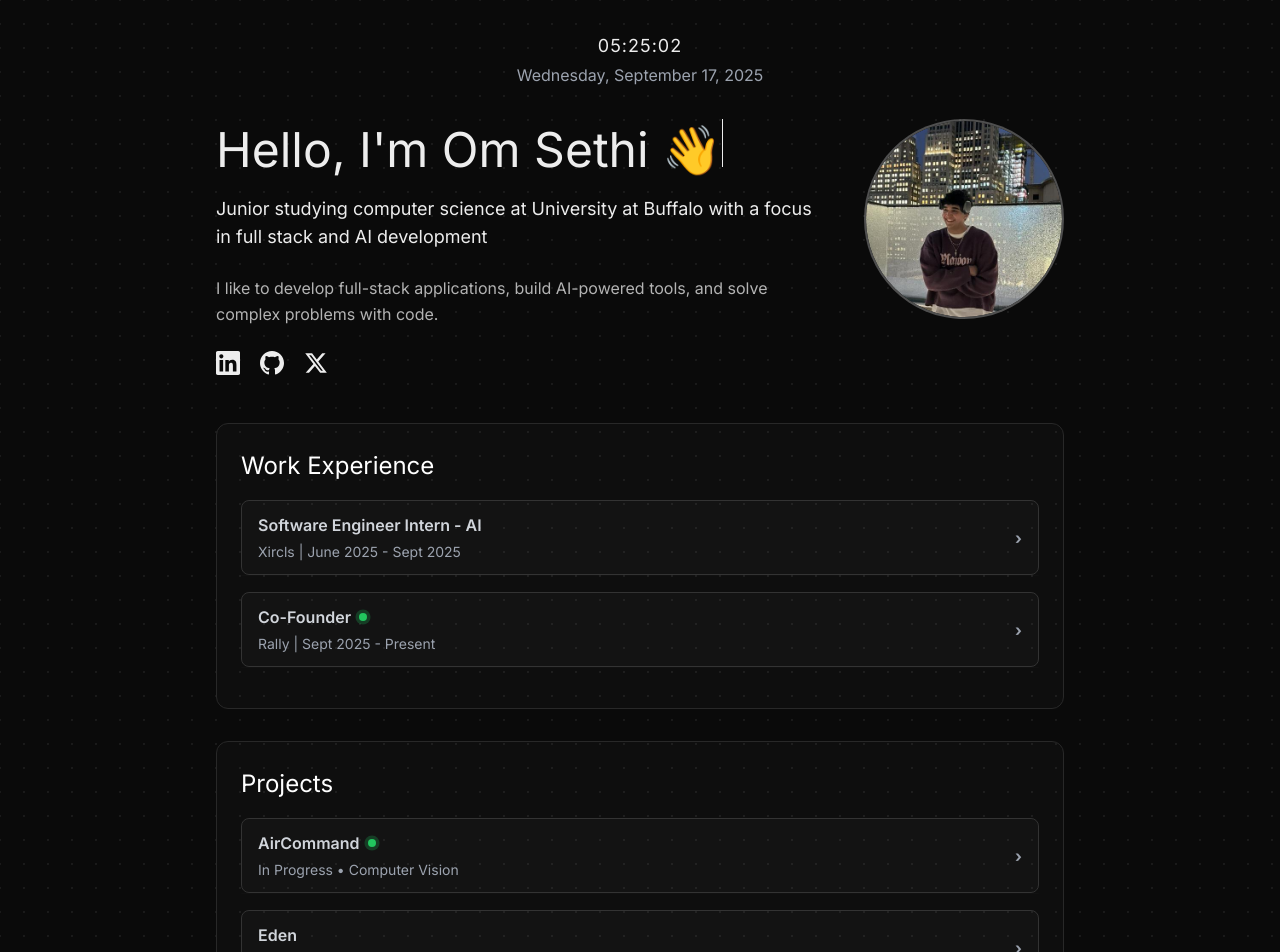
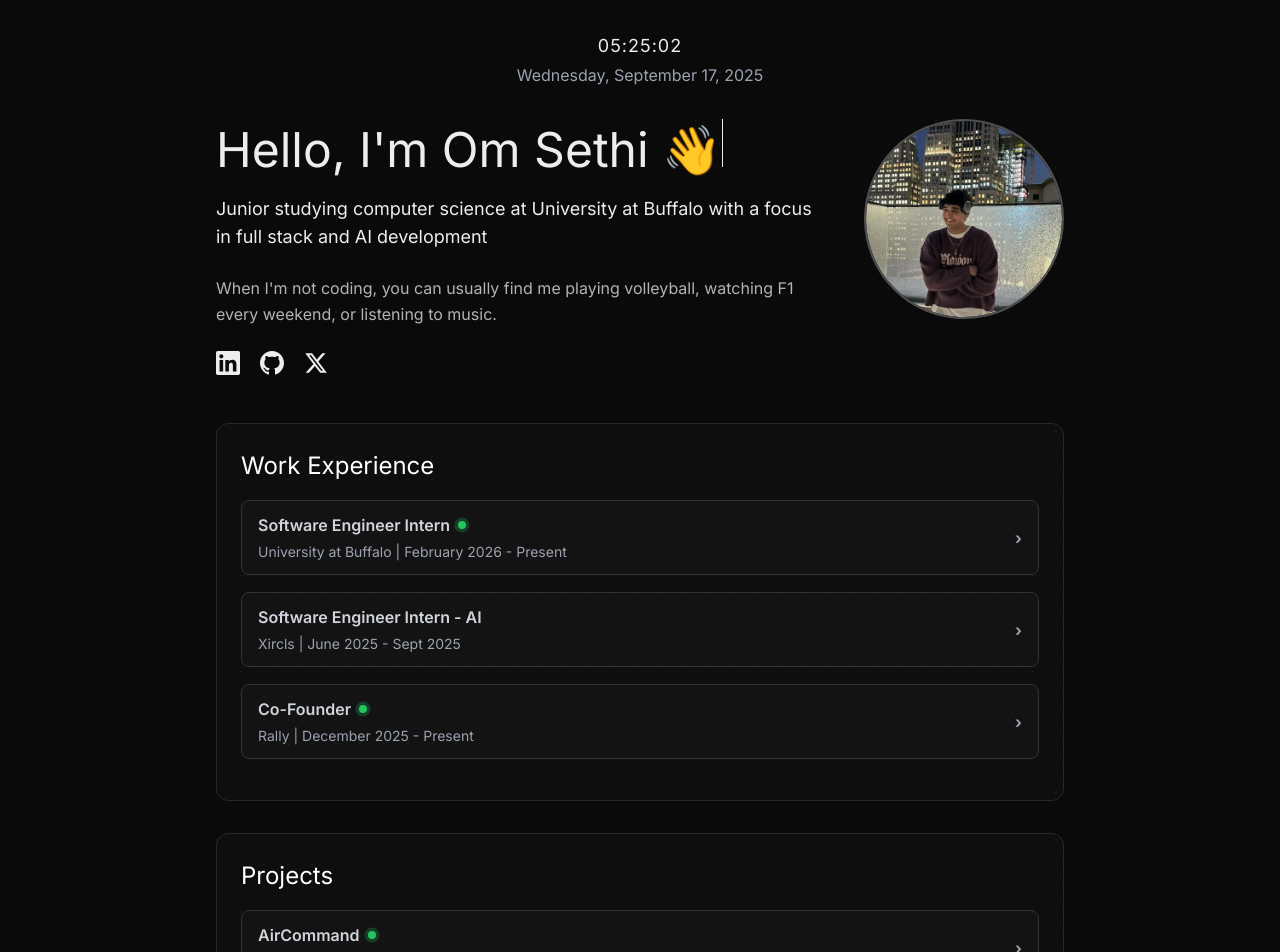
Before and after one commit to OmSethi/portfolio-site, a Next.js app in the folder portfolio-site/: page / in a window 1280 px wide. Shown: the top 952 px of the page. Built offline with nearby package versions, Linux system fonts and the light colour scheme.

Commit message:
Add UB internship, update bio and Rally date
Co-authored-by: Cursor <cursoragent@cursor.com>

```diff
--- a/portfolio-site/src/app/page.tsx
+++ b/portfolio-site/src/app/page.tsx
@@ -56,7 +56,7 @@ export default function Home() {
             marginBottom: '1.5rem',
             fontFamily: 'var(--font-inter), -apple-system, BlinkMacSystemFont, "Segoe UI", Roboto, sans-serif'
           }}>
-            I like to develop full-stack applications, build AI-powered tools, and solve complex problems with code.
+            When I'm not coding, you can usually find me playing volleyball, watching F1 every weekend, or listening to music.
           </p>
 
           <div style={{
@@ -187,6 +187,50 @@ export default function Home() {
         </div>
 
         <DropdownSection
+          title="Software Engineer Intern"
+          summary="University at Buffalo | February 2026 - Present"
+          showGreenDot={true}
+        >
+          <div style={{ marginBottom: 24 }}>
+            <h3 style={{ fontSize: '18px', fontWeight: 600, marginBottom: 12, color: 'white' }}>
+              Key Achievements
+            </h3>
+            <ul style={{ color: '#d1d5db', lineHeight: 1.6, paddingLeft: '20px' }}>
+              <li style={{ marginBottom: 8, listStyleType: 'disc' }}>
+                Maintaining and scaling an academic TraceTool used in CSE 115 and 116, enabling students to trace code execution and visualize memory state, supporting 500+ students annually and 5,000+ submissions per semester
+              </li>
+              <li style={{ marginBottom: 8, listStyleType: 'disc' }}>
+                Onboarding into a large existing codebase while contributing to system scalability efforts focused on multi-institution deployment, higher concurrency, and reliable handling of peak submission loads
+              </li>
+              <li style={{ marginBottom: 8, listStyleType: 'disc' }}>
+                Working with course staff to ensure correct and consistent memory modeling and tracing behavior, improving reliability and clarity of the tool as student usage continues to grow
+              </li>
+            </ul>
+          </div>
+          <div>
+            <h3 style={{ fontSize: '18px', fontWeight: 600, marginBottom: 12, color: 'white' }}>
+              Technologies
+            </h3>
+            <div style={{ display: 'flex', flexWrap: 'wrap', gap: '8px' }}>
+              {["TypeScript", "React", "tRPC", "Next.js"].map((tech, index) => (
+                <span
+                  key={index}
+                  style={{
+                    background: '#333',
+                    color: '#d1d5db',
+                    padding: '4px 12px',
+                    borderRadius: '16px',
+                    fontSize: '14px'
+                  }}
+                >
+                  {tech}
+                </span>
+              ))}
+            </div>
+          </div>
+        </DropdownSection>
+
+        <DropdownSection
           title="Software Engineer Intern - AI"
           summary="Xircls | June 2025 - Sept 2025"
         >
@@ -234,7 +278,7 @@ export default function Home() {
 
         <DropdownSection
           title="Co-Founder"
-          summary="Rally | Sept 2025 - Present"
+          summary="Rally | December 2025 - Present"
           showGreenDot={true}
         >
           <div style={{ marginBottom: 24 }}>
```
